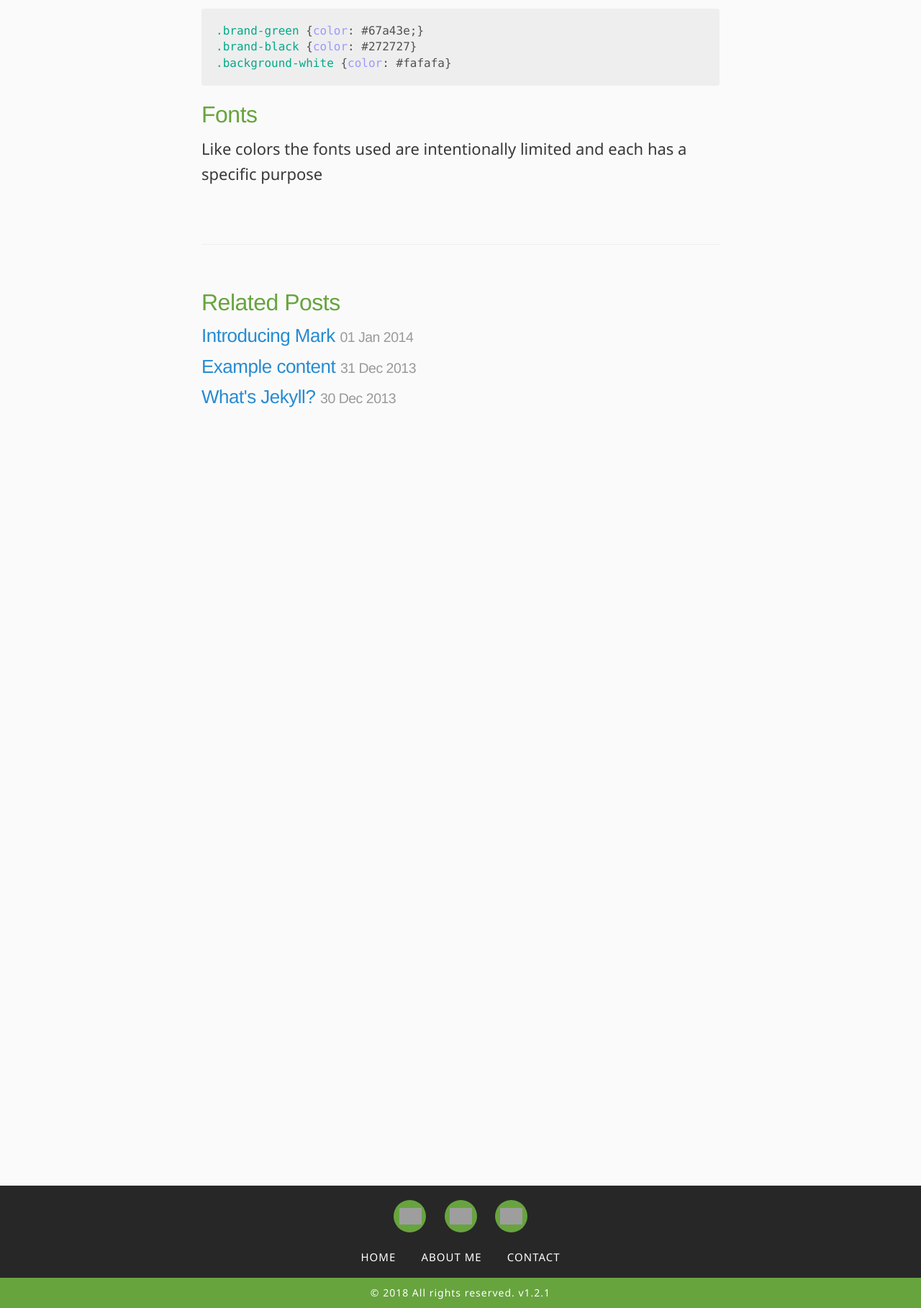
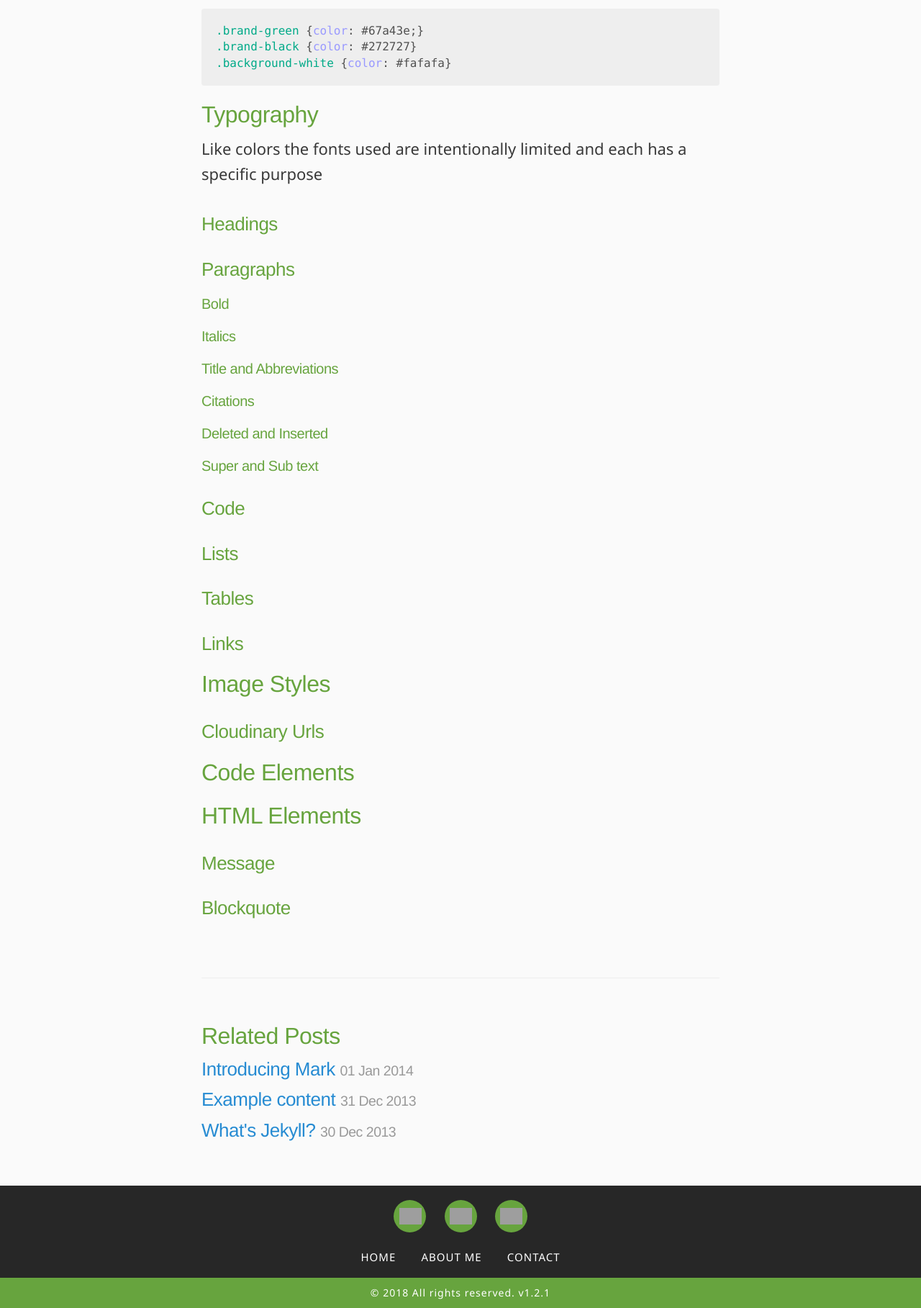
Before and after one commit to markthelefty/markthelefty.github.io, a Jekyll site: the page built from _posts/2018-07-30-theme-style-guide.markdown, in a window 1280 px wide, cut to the strip 949-2766 px from the top of the page. Shown: the whole strip at 72% size. Built offline with Jekyll 4.4.1, drawn with Linux system fonts in a browser that asks for light colours; some web fonts are replaced; our own code applies the rules of GitHub Pages for plain Markdown files; grey boxes are pictures that could not be loaded.

Commit message:
Updated Theme Style Guide

````diff
--- a/_posts/2018-07-30-theme-style-guide.markdown
+++ b/_posts/2018-07-30-theme-style-guide.markdown
@@ -14,5 +14,41 @@ The goal is to use several core "brand" colors. Currently there are two primary
 .background-white {color: #fafafa}
 ```
 
-## Fonts
+## Typography
 Like colors the fonts used are intentionally limited and each has a specific purpose
+
+### Headings
+
+### Paragraphs
+
+#### Bold
+
+#### Italics
+
+#### Title and Abbreviations
+
+#### Citations
+
+#### Deleted and Inserted
+
+#### Super and Sub text
+
+### Code
+
+### Lists
+
+### Tables
+
+### Links
+
+## Image Styles
+
+### Cloudinary Urls
+
+## Code Elements
+
+## HTML Elements
+
+### Message
+
+### Blockquote
````
